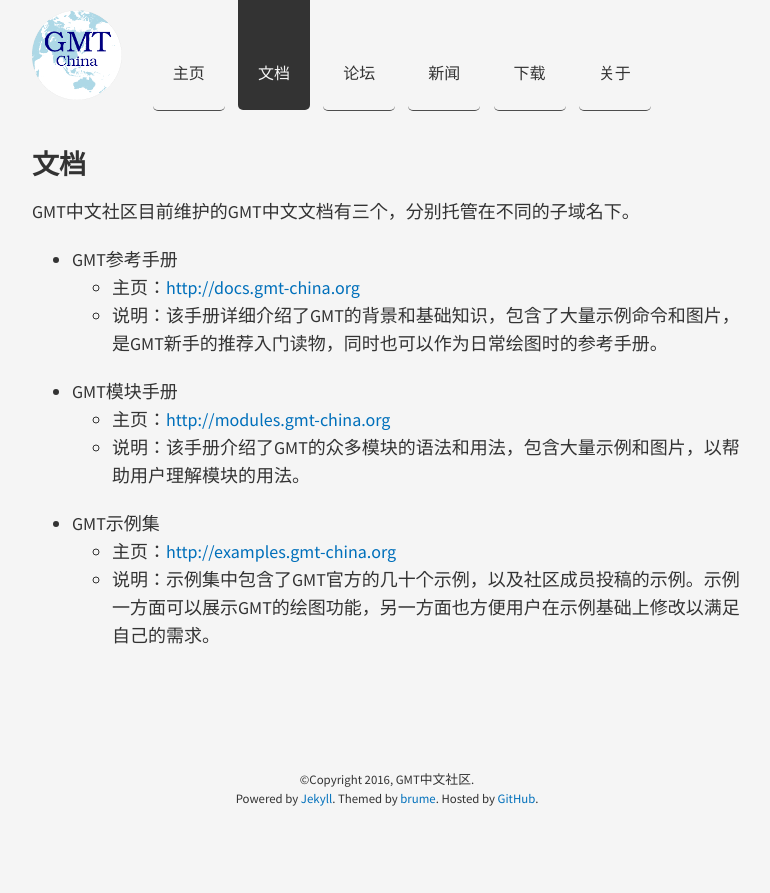
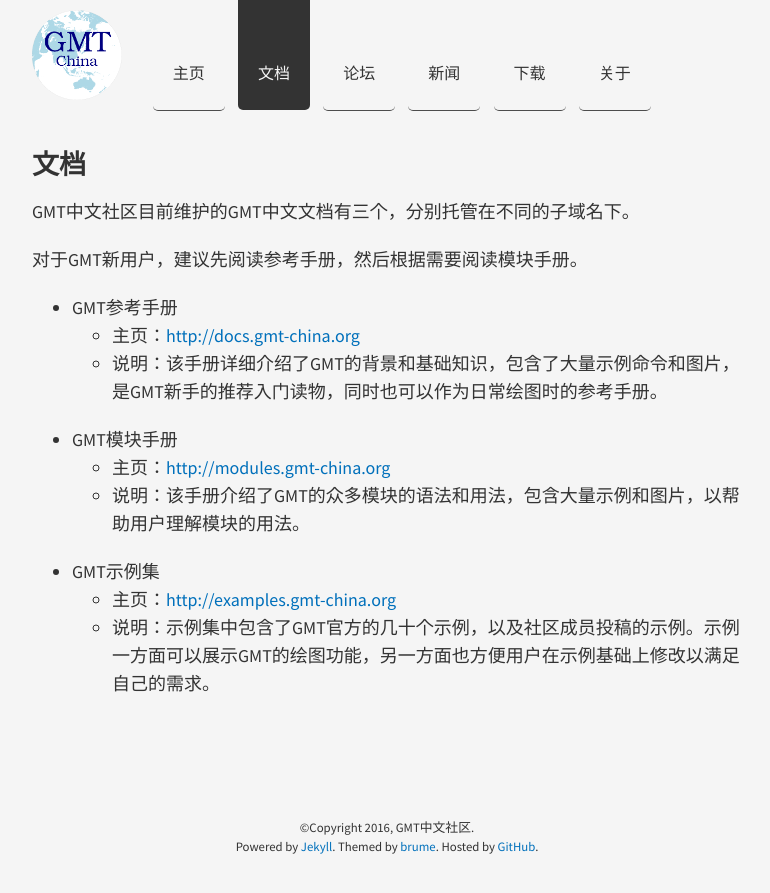
Before and after one commit to junlysky/gmt-china.github.io, a Jekyll site: the page built from docs/index.md, in a window 1280 px wide. Shown: the top 893 px of the page, without its empty margins (253-1023 px from the left). Built offline with Jekyll 4.4.1, drawn with Linux system fonts in a browser that asks for light colours.

Commit message:
update doc page

```diff
--- a/docs/index.md
+++ b/docs/index.md
@@ -4,6 +4,8 @@
 ---
 
 GMT中文社区目前维护的GMT中文文档有三个，分别托管在不同的子域名下。
+
+对于GMT新用户，建议先阅读参考手册，然后根据需要阅读模块手册。
 
 - GMT参考手册
   - 主页：[http://docs.gmt-china.org](http://docs.gmt-china.org)
```
